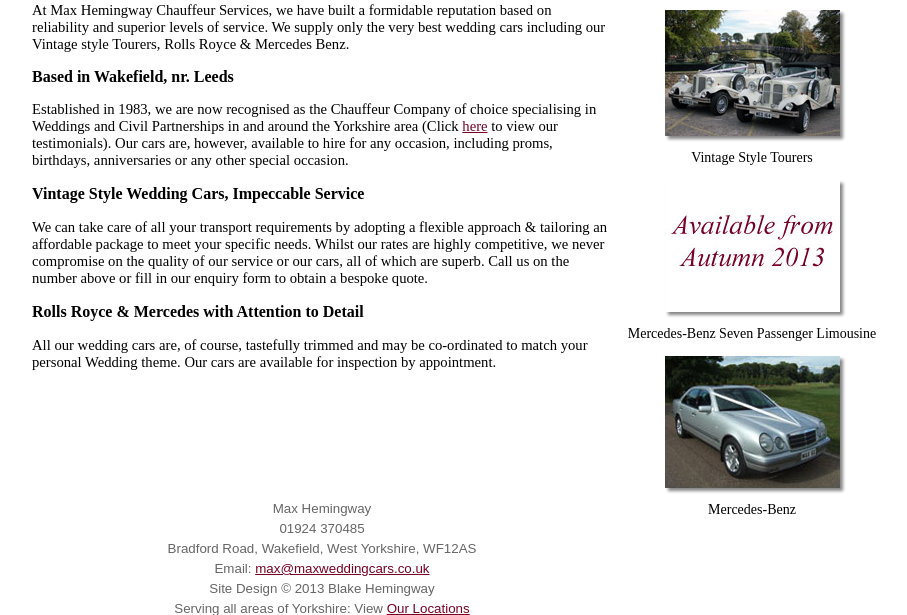
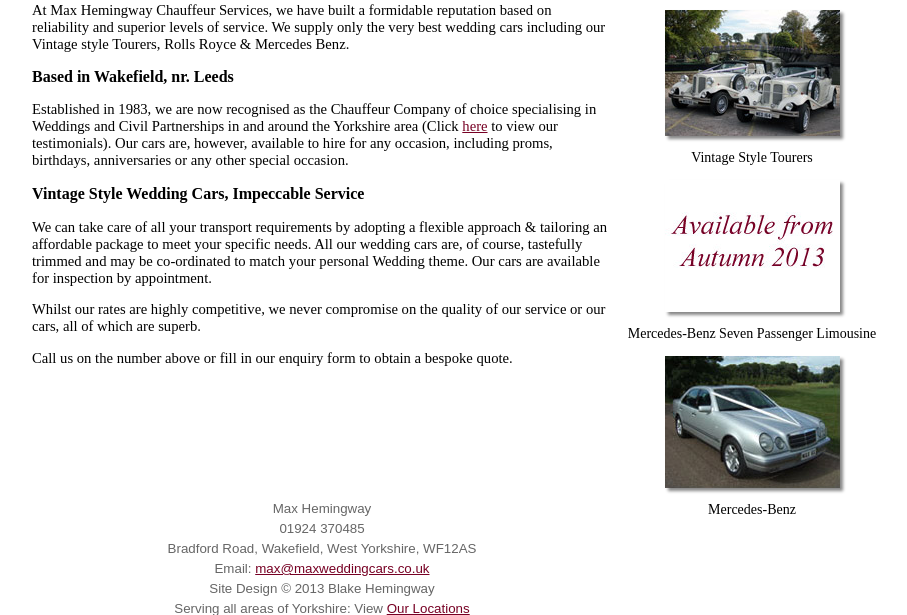
Before and after one commit to blake01/maxweddingcars, a PHP site: page / in a window 1280 px wide. Shown: the part 201-816 px from the top of the page, without its empty margins (193-1100 px from the left). Run offline with PHP 8.4, Linux system fonts and the light colour scheme; some libraries are stand-ins or nearby versions.

Commit message:
Homepage wording changed

```diff
--- a/index.php
+++ b/index.php
@@ -49,9 +49,9 @@
     (Click <a href="testimonials.html" title="Testimonials" class="greybox">here</a> to view our testimonials). Our cars are, however, available to hire for any occasion, including proms, birthdays, anniversaries or any other special occasion.</p>
 	<h3 id="mainhead">Vintage Style Wedding Cars, Impeccable Service</h3>
 	<p>We can take care of all your  transport requirements by adopting a flexible approach &amp; tailoring  an affordable package to meet your specific needs.
-    Whilst our rates are  highly competitive, we never compromise on the quality of our service or our  cars, all of which are superb. Call us on the number above or fill in our enquiry form to obtain a bespoke quote.</p>
-	<h3 id="mainhead">Rolls Royce &amp; Mercedes with Attention to Detail</h3>
-  <p>All our wedding cars are, of course, tastefully trimmed and may be co-ordinated to match your personal Wedding theme. Our cars are available for inspection by appointment.</p>
+        All our wedding cars are, of course, tastefully trimmed and may be co-ordinated to match your personal Wedding theme. Our cars are available for inspection by appointment.</p>
+        <p>Whilst our rates are  highly competitive, we never compromise on the quality of our service or our  cars, all of which are superb.</p>
+        <p>Call us on the number above or fill in our enquiry form to obtain a bespoke quote.</p>
 </div>
 
 <?php include 'common.html'; // Includes the common components: header, footer and sidebar ?>
```
